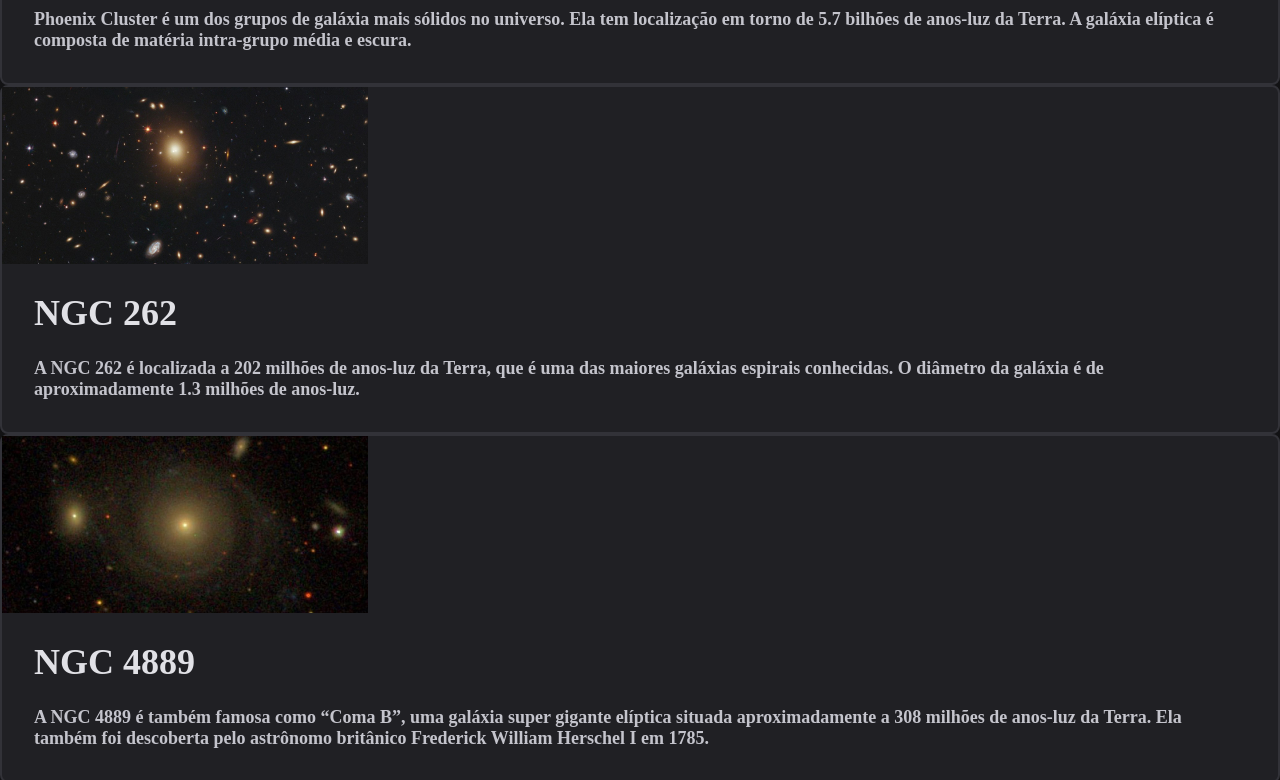
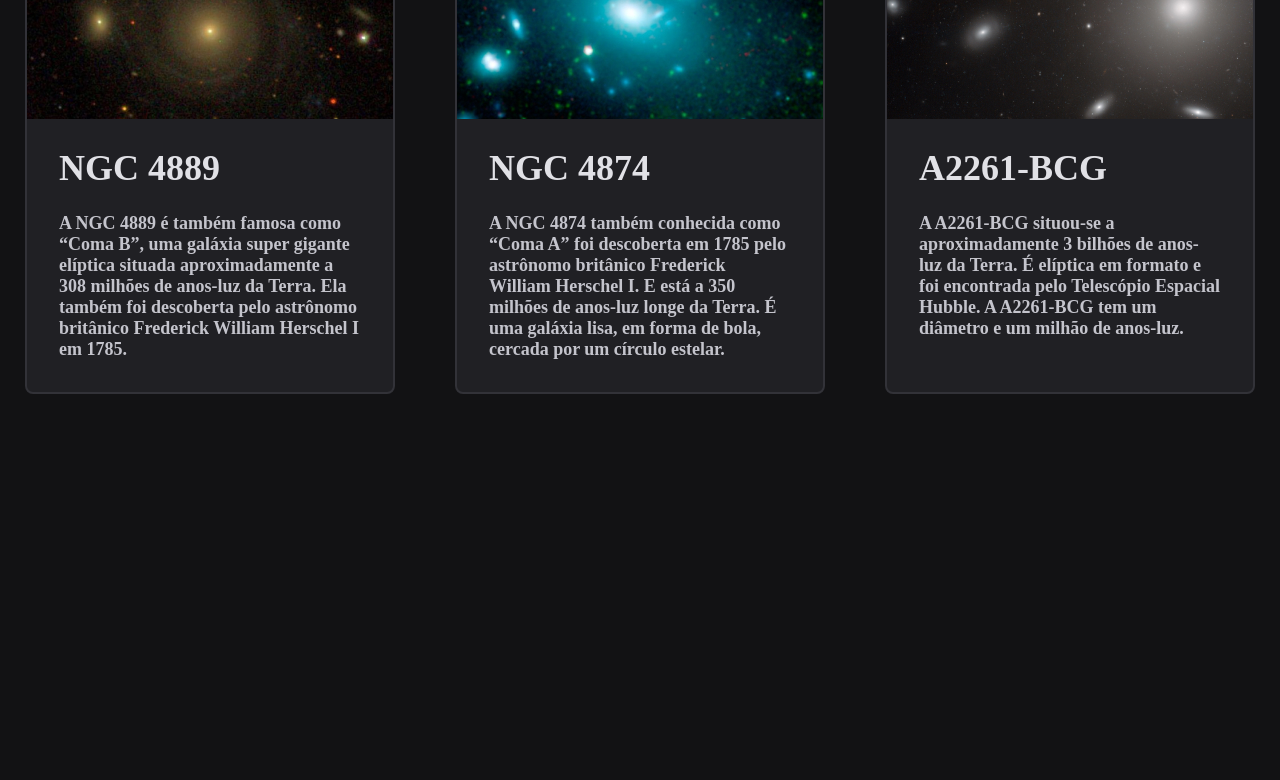
Before and after one commit to gabrielpdb/rocketseat-explorer-stage03-04-grid, a plain HTML site: page index.html in a window 1280 px wide. Shown: the part 613-1393 px from the top of the page. After the commit the page ends 1079 px from the top, so only its background shows below. Drawn offline with Linux system fonts and the light colour scheme.

Commit message:
Aplicando o Grid

```diff
--- a/styles.css
+++ b/styles.css
@@ -6,10 +6,19 @@
 
 body {
   background: #121214;
+  padding: 72px 104px;
+}
+
+main {
+  display: grid;
+  grid-template-columns: repeat(3, 370px);
+  place-content: center;
+  gap: 48px 60px;
 }
 
 .card {
   background: #202024;
+  overflow: hidden;
 
   border: 2px solid #323238;
   border-radius: 8px;
```
